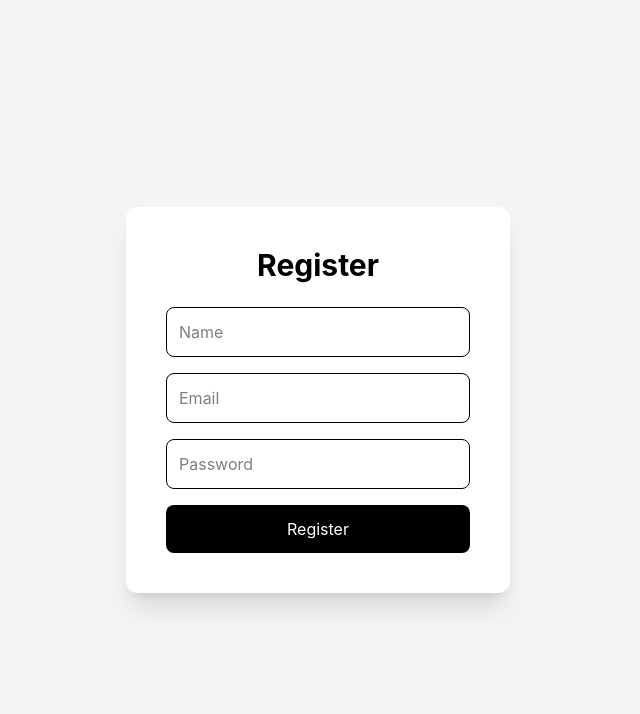
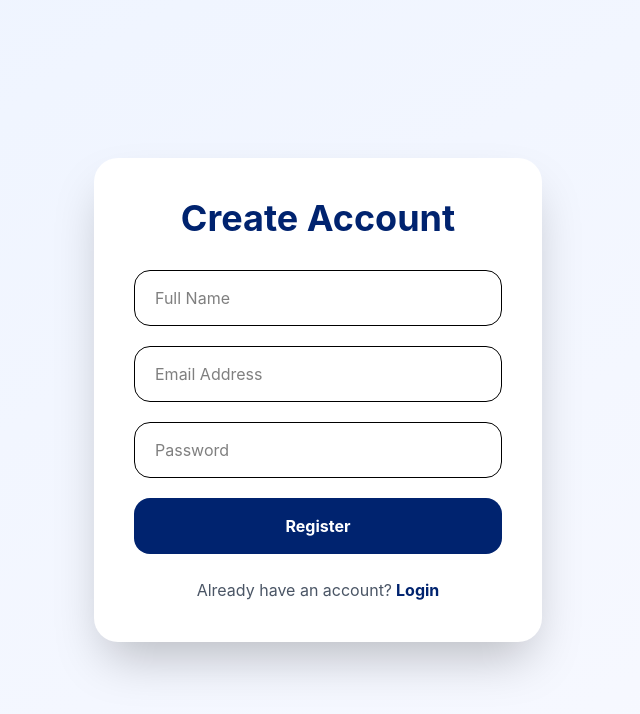
Before and after one commit to anu715/smart-ecommerce-platform, a React app in the folder frontend/: page /register in a window 1280 px wide. Shown: the top 714 px of the page, without its empty margins (322-962 px from the left). Built offline with nearby package versions, Linux system fonts and the light colour scheme; the HTML template or start-up script is replaced by a standard one.

Commit message:
Fixed CORS and product API access

```diff
--- a/frontend/src/pages/Register.jsx
+++ b/frontend/src/pages/Register.jsx
@@ -13,52 +13,74 @@
             .post("/api/auth/register", {
                 name,
                 email,
-                password
+                password,
+                role: "USER"
             })
             .then(() => {
+
                 alert("Registration successful. Please login.");
+
+                window.location.href = "/login";
             })
-            .catch(() => {
+            .catch((error) => {
+
+                console.log(error);
+
                 alert("Registration failed");
             });
     };
 
     return (
-        <div className="flex justify-center items-center min-h-screen bg-gray-100">
-            <div className="bg-white p-10 rounded-xl shadow-xl w-96">
 
-                <h1 className="text-3xl font-bold mb-6 text-center">
-                    Register
+        <div className="min-h-screen flex items-center justify-center bg-gradient-to-br from-[#eef4ff] to-[#f8f9ff]">
+
+            <div className="bg-white p-10 rounded-3xl shadow-2xl w-full max-w-md">
+
+                <h1 className="text-4xl font-bold text-center text-[#00236f] mb-8">
+                    Create Account
                 </h1>
 
                 <input
-                    placeholder="Name"
-                    className="w-full border p-3 rounded-lg mb-4"
+                    type="text"
+                    placeholder="Full Name"
+                    className="w-full h-14 border rounded-2xl px-5 mb-5 outline-none"
                     onChange={(e) => setName(e.target.value)}
                 />
 
                 <input
                     type="email"
-                    placeholder="Email"
-                    className="w-full border p-3 rounded-lg mb-4"
+                    placeholder="Email Address"
+                    className="w-full h-14 border rounded-2xl px-5 mb-5 outline-none"
                     onChange={(e) => setEmail(e.target.value)}
                 />
 
                 <input
                     type="password"
                     placeholder="Password"
-                    className="w-full border p-3 rounded-lg mb-4"
+                    className="w-full h-14 border rounded-2xl px-5 mb-5 outline-none"
                     onChange={(e) => setPassword(e.target.value)}
                 />
 
                 <button
                     onClick={handleRegister}
-                    className="w-full bg-black text-white py-3 rounded-lg"
+                    className="w-full bg-[#00236f] text-white h-14 rounded-2xl font-bold"
                 >
                     Register
                 </button>
 
+                <p className="text-center mt-6 text-gray-600">
+                    Already have an account?
+
+                    <button
+                        onClick={() => window.location.href = "/login"}
+                        className="text-[#00236f] font-bold ml-1 hover:underline"
+                    >
+                        Login
+                    </button>
+                </p>
+
             </div>
+
         </div>
     );
 }
```
